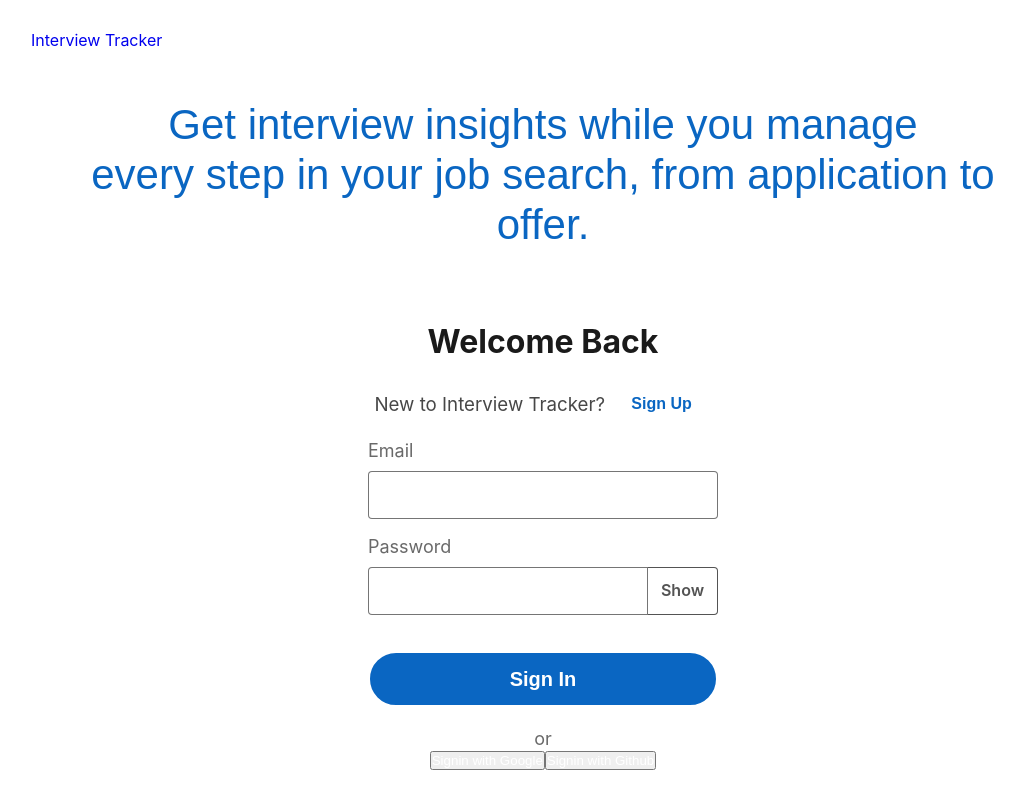
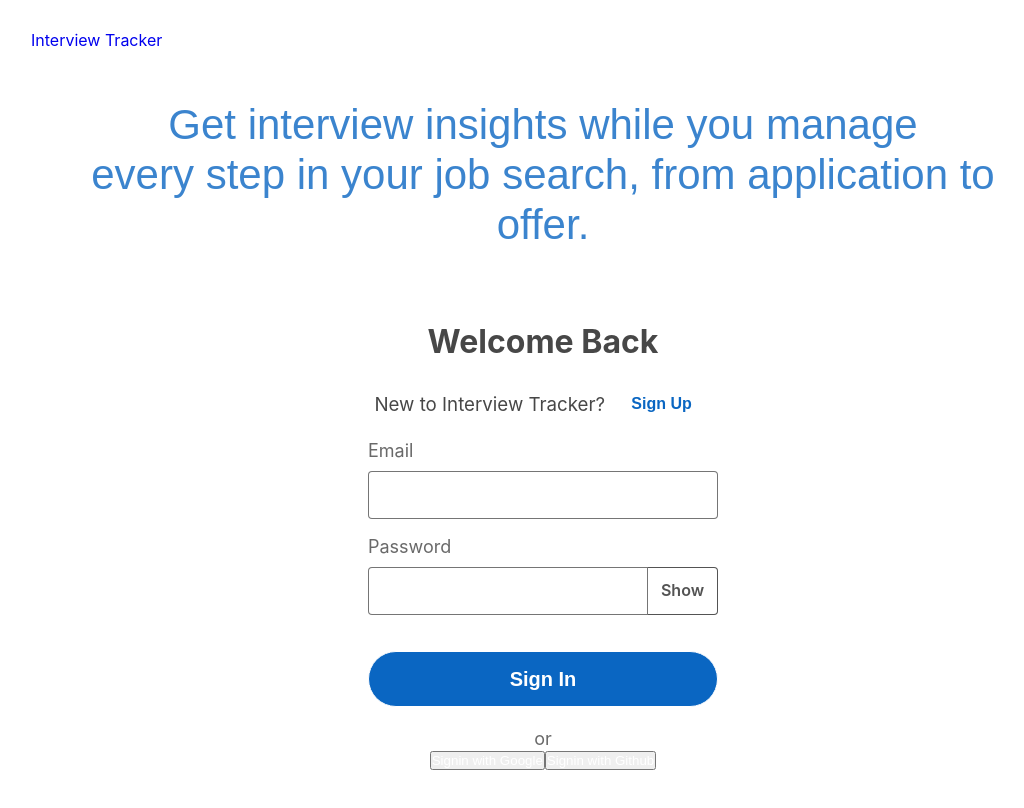
Before and after one commit to lnielsen209/Interview-TrackerX, a React app: page /signin in a window 1280 px wide. Shown: the top 808 px of the page, without its empty margins (97-1121 px from the left). Built offline with nearby package versions, Linux system fonts and the light colour scheme; no server answers.

Commit message:
adjust button border size

```diff
--- a/client/components/common/StyledButton.js
+++ b/client/components/common/StyledButton.js
@@ -13,7 +13,7 @@
     secondary ? `${Theme.secondary}` : `${Theme.primary}`};
   font-weight: 600;
   border: ${({ secondary }) =>
-    secondary ? `none` : `2px solid ${Theme.secondary}`};
+    secondary ? `none` : `1px solid ${Theme.secondary}`};
   border-radius: 48px;
   height: ${({ small }) => (small ? '46px' : '56px')};
   width: ${({ small }) => (small ? '100px' : '350px')};
@@ -28,7 +28,7 @@
     box-shadow: inset 0 0 0 1px
       ${({ secondary }) =>
         secondary ? `${Theme.primary}` : `${Theme.secondary}`};
-    border: 2px solid
+    border: 1px solid
       ${({ secondary }) =>
         secondary ? `${Theme.primary}` : `${Theme.secondary}`};
   }
--- a/client/components/common/StyledFormPWDInput.js
+++ b/client/components/common/StyledFormPWDInput.js
@@ -58,12 +58,11 @@
   const handleClick = () => {
     setType((type) => (type === 'password' ? 'text' : 'password'));
     setShowPassword(!showPassword);
-    // Setting focus here
     inputRef.current.focus();
   };
 
   useEffect(() => {
-    // Moving cursor to the end
+    // Stop cursor from jumping to the beginning of input. Moving cursor to the end of input after the input node focus in handle click
     inputRef.current.selectionStart = inputRef.current.value.length;
     inputRef.current.selectionEnd = inputRef.current.value.length;
   }, [type]);
--- a/client/components/common/StyledH1.js
+++ b/client/components/common/StyledH1.js
@@ -4,6 +4,7 @@
   text-transform: ${({ capitalize }) => (capitalize ? 'capitalize' : 'none')};
   opacity: ${({ light }) => (light ? '80%' : '100%')};
   text-align: ${({ center }) => (center ? 'center' : 'left')};
+  opacity: 80%;
 `;
 
 
```
